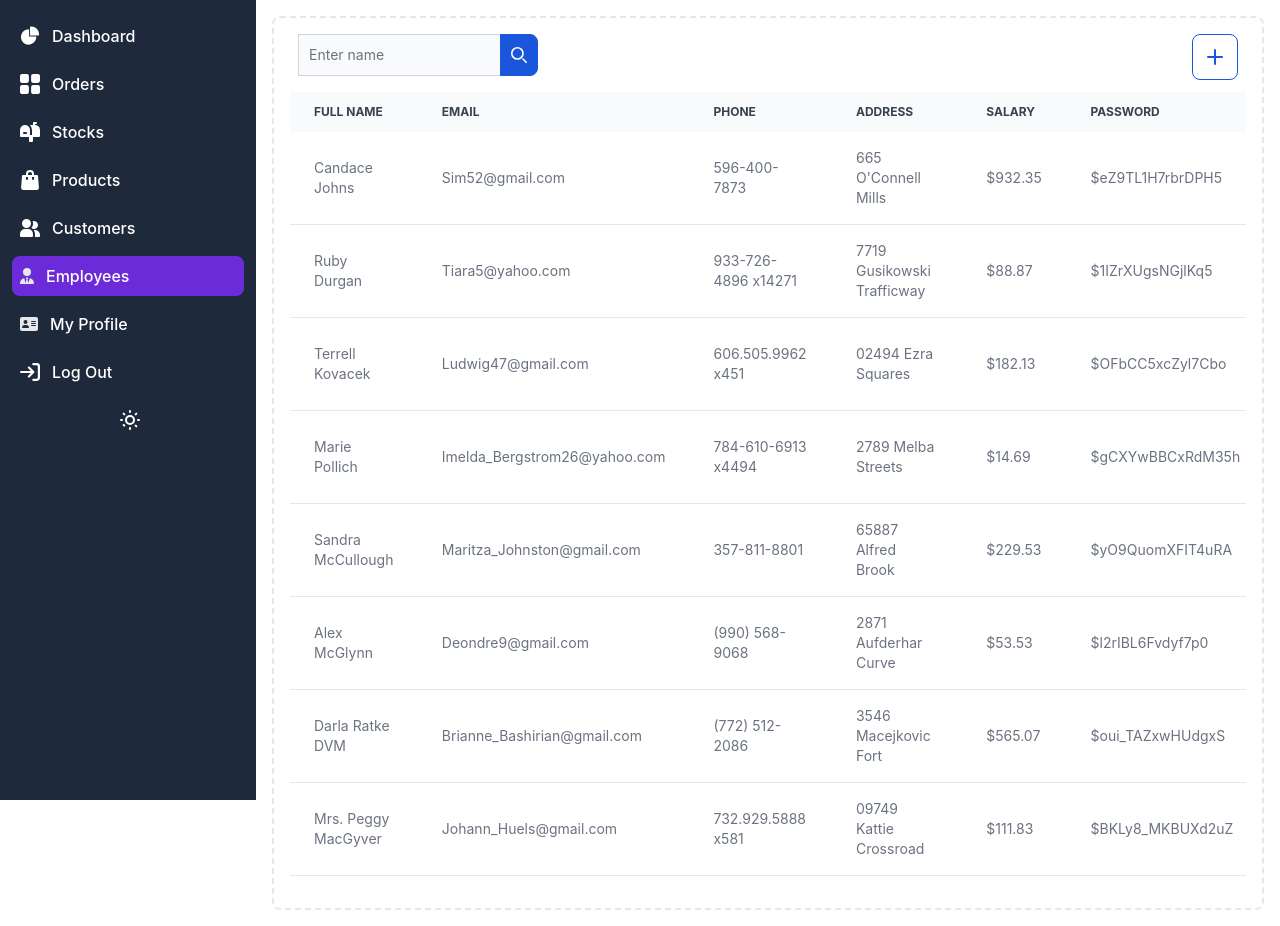
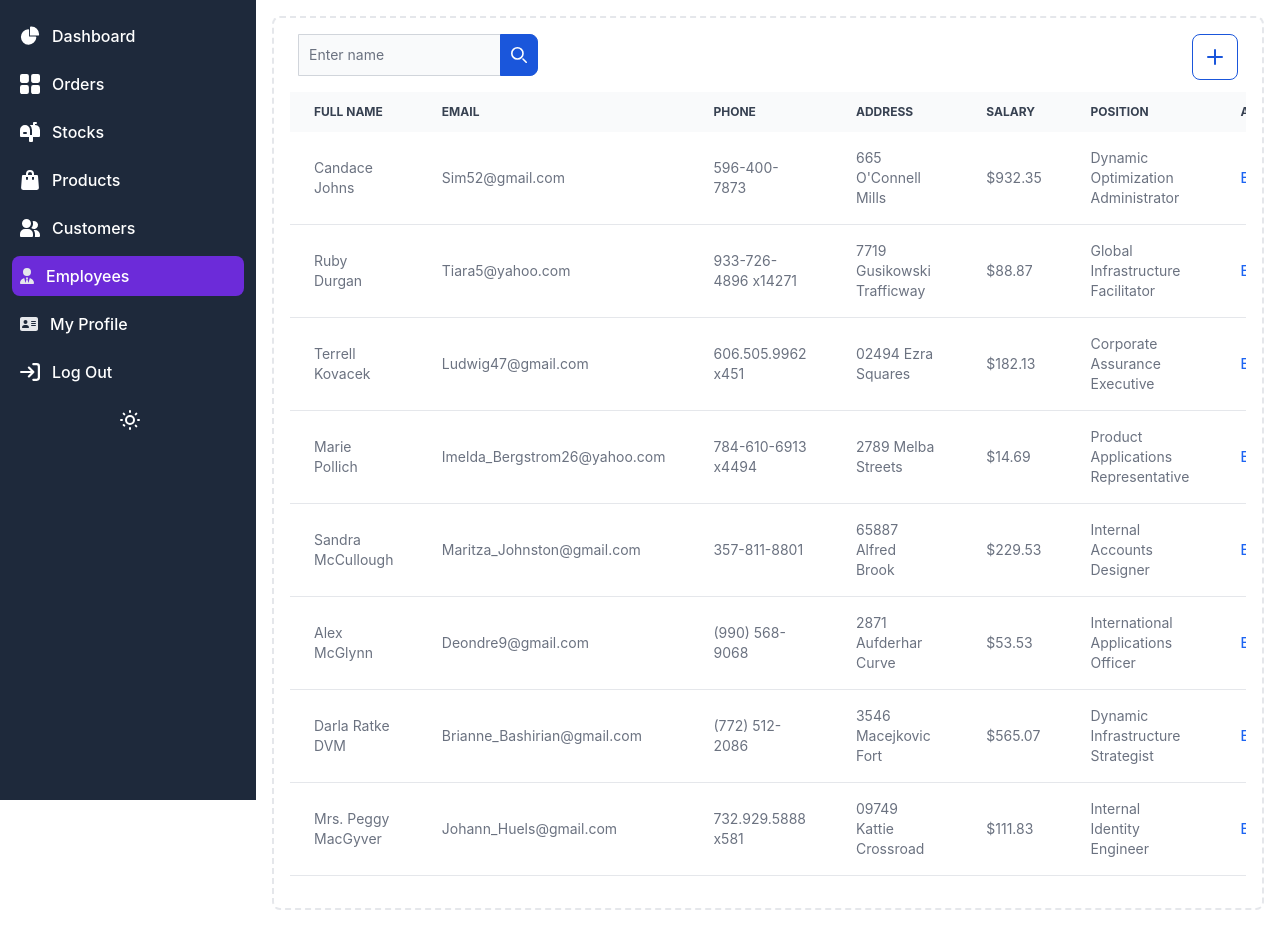
Before and after one commit to Nosver/CafeManagement, a React (Vite) app in the folder frontend/: page /employees in a window 1280 px wide. Built offline with nearby package versions, Linux system fonts and the light colour scheme.

Commit message:
password col deleted

```diff
--- a/frontend/src/pages/Personel/Employees.jsx
+++ b/frontend/src/pages/Personel/Employees.jsx
@@ -114,9 +114,8 @@
                       <th scope="col" class="px-6 py-3">Phone</th>
                       <th scope="col" class="px-6 py-3">Address</th>
                       <th scope="col" class="px-6 py-3">Salary</th>
-                      <th scope="col" class="px-6 py-3">Password</th>
+                      <th scope="col" class="px-6 py-3">Position</th>
                       <th scope="col" class="px-6 py-3">Action</th>
-                      <th scope="col" class="px-6 py-3">Position</th>
                     </tr>
                   </thead>
 
@@ -163,7 +162,8 @@
                         <td class="px-6 py-4">{Employee.phone.toString()}</td>
                         <td class="px-6 py-4">{Employee.address.toString()}</td>
                         <td class="px-6 py-4">${Employee.salary.toString()}</td>
-                        <td class="px-6 py-4">${Employee.password.toString()}</td>
+
+                        <td class="px-6 py-4">{Employee.position.toString()}</td>
                         <td class="px-6 py-4">
                           <div
                             onClick={() => setShowPopup_edit(true)}
@@ -172,7 +172,6 @@
                             Edit
                           </div>
                         </td>
-                        <td class="px-6 py-4">{Employee.position.toString()}</td>
                       </tr>
                     ))}
                   </tbody>
```
